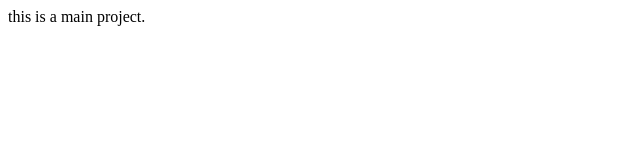
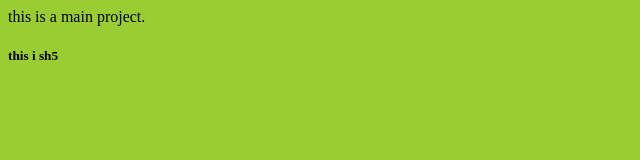
Before and after one commit to ayubpbs/final, a plain HTML site: page index.html in a window 1280 px wide. Shown: the whole page, without its empty margins (0-640 px from the left). Drawn offline with Linux system fonts and the light colour scheme.

Commit message:
complecated

```diff
--- a/index.html
+++ b/index.html
@@ -5,7 +5,8 @@
     <meta name="viewport" content="width=device-width, initial-scale=1.0">
     <title>Document</title>
 </head>
-<body>
+<body style="background-color: yellowgreen;">
     this is a main project.
+    <h5> this i sh5 </h5>
 </body>
 </html>
```
Also changed, not shown: javas.js (added).
